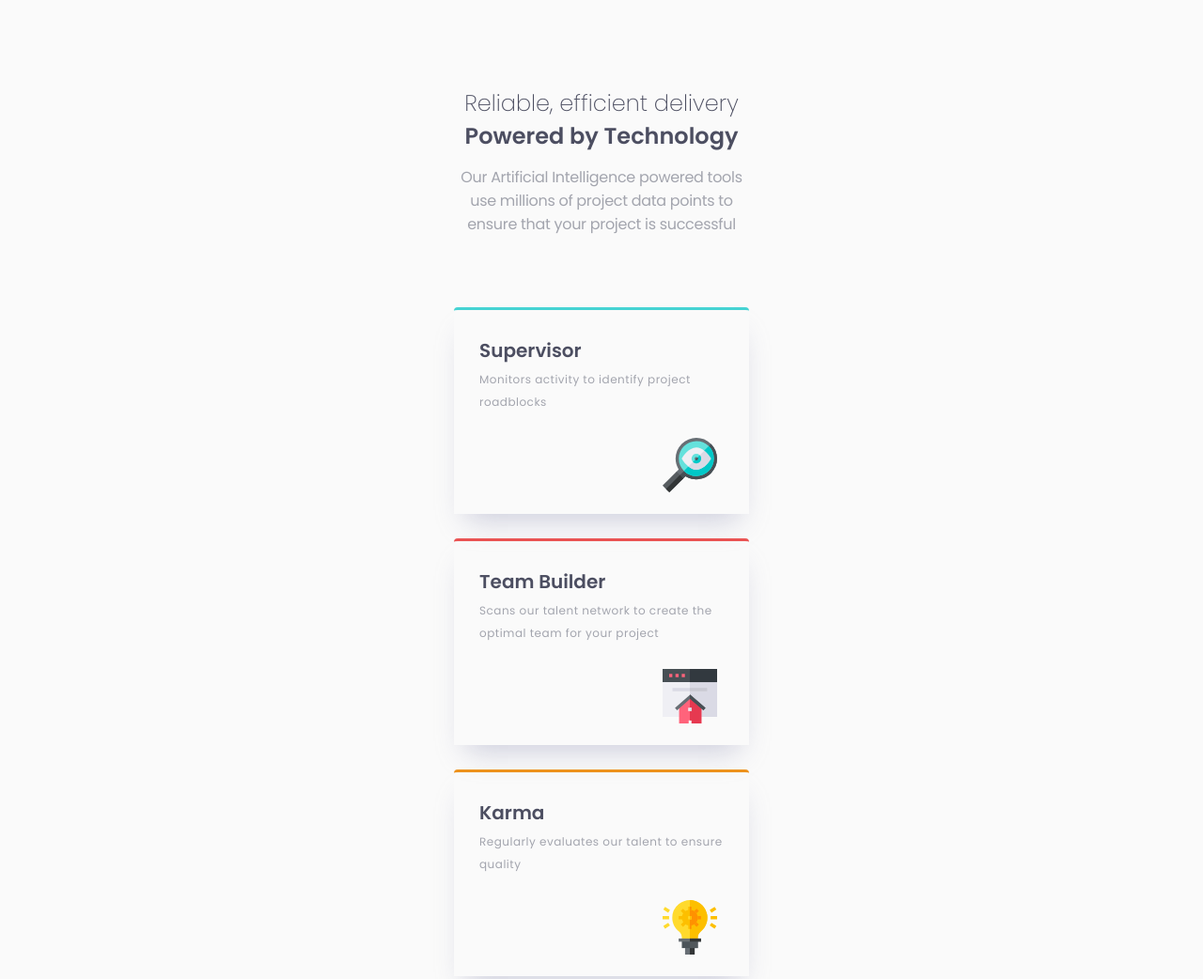
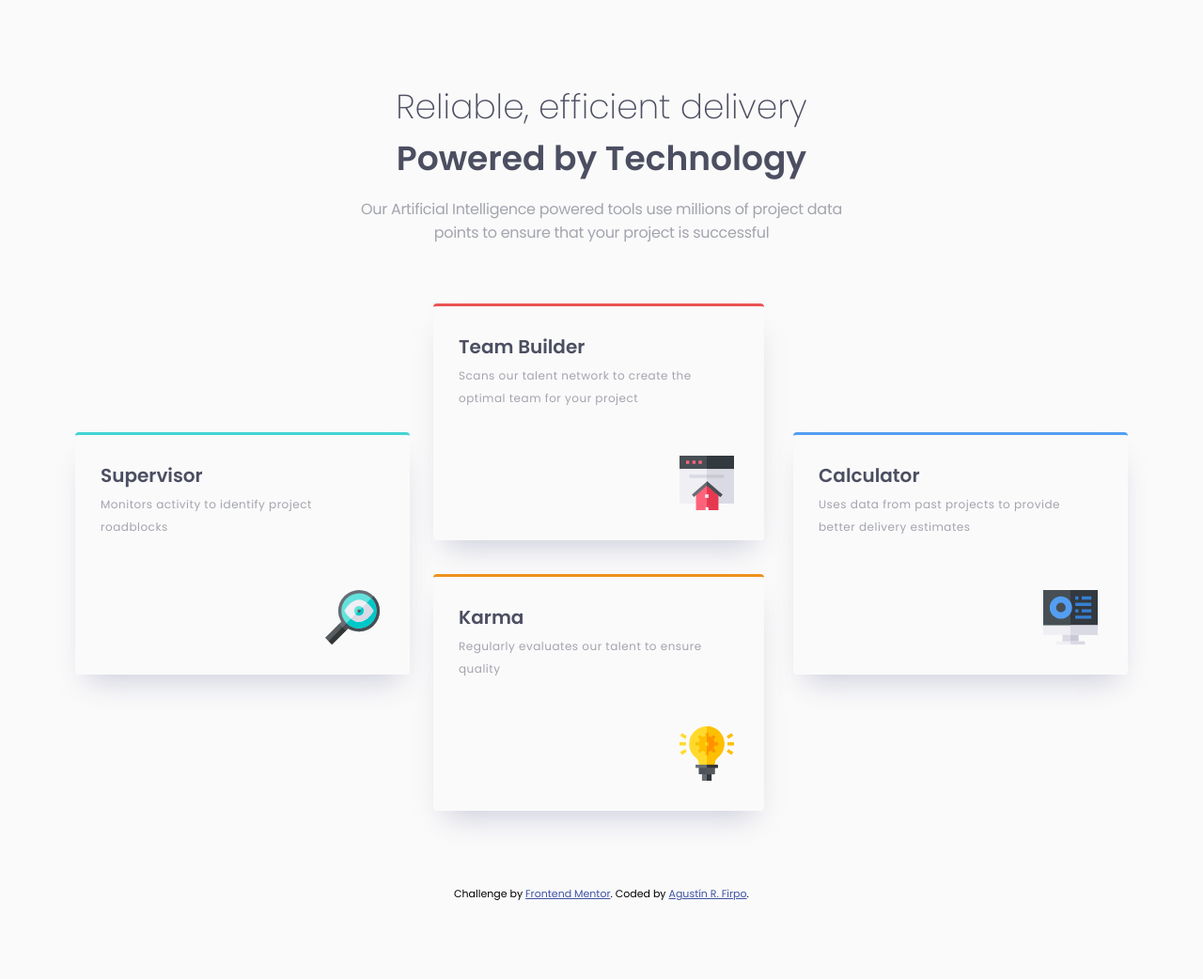
Before and after one commit to Arfirpo/four-card-feature-section-master, a plain HTML site: page index.html in a window 1280 px wide. Shown: the top 1042 px of the page at 94% size. After the commit the page ends 960 px from the top, so only its background shows below. Drawn offline with Linux system fonts and the light colour scheme.

Commit message:
desktop design finished

```diff
--- a/index.html
+++ b/index.html
@@ -26,7 +26,7 @@
     <section class="main__cards-container">
       <div class="main__cards-container__card card-cyan-left">
         <h2 class="main__cards-container__card-title">Supervisor</h2>
-        <p class="main__cards-container__card-text">Monitors activity to identify project roadblocks</p>
+        <p class="main__cards-container__card-text" id="cyan-text">Monitors activity to identify project roadblocks</p>
         <img class="card-icon" src="./src/images/icon-supervisor.svg" alt="logo-supervisor" >
       </div>
       <div class="main__cards-container__card card-red-top">
@@ -42,7 +42,7 @@
       </div>
       <div class="main__cards-container__card card-blue-right">
         <h2 class="main__cards-container__card-title">Calculator</h2>
-        <p class="main__cards-container__card-text">Uses data from past projects to provide better delivery estimates</p>
+        <p class="main__cards-container__card-text"  id="blue-text">Uses data from past projects to provide better delivery estimates</p>
         <img class="card-icon" src="./src/images/icon-calculator.svg" alt="logo-calculator" >
       </div>
     </section>
--- a/src/style.css
+++ b/src/style.css
@@ -53,7 +53,7 @@ body {
     margin: 0 auto;
     text-align: left;
     padding: 28px 27px 30px;
-    border-radius: 4px 4px 0 0;
+    border-radius: 4px;
     margin-bottom: 26px;
     box-shadow: 1px 18px 29px -12px rgba(146,149,181,0.45);
     position: relative;
@@ -99,3 +99,72 @@ body {
 .attribution a {
     color: hsl(228, 45%, 44%);
 }
+
+
+@media (min-width:78.125rem) {
+    .header-container {
+        width: 513px;
+        height: 175px;
+        margin: 86px auto 62px
+    }
+    .header__title-text {
+        font-size: 36px;
+    }
+    .main__cards-container {
+        width: 1120px;
+        height: 540px;
+        margin: 0 auto 77px;
+        position: relative;
+    }
+    .main__cards-container__card{
+    width: 356px;
+    height: 258px;
+    margin: 0;
+    }
+    .card-cyan-left {
+        position: absolute;
+        top: 137px;
+        left: 0;
+    }
+    #cyan-text {
+        width: 228px;
+    }
+    #blue-text {
+        width: 258px;
+    }
+    .card-red-top {
+        width: 352px;
+        height: 252px;
+        position: absolute;
+        top: 0;
+        left: 381px;
+    }
+    .card-orange-bottom {
+        width: 352px;
+        height: 252px;
+        position: absolute;
+        bottom: 0;
+        left: 381px;
+    }
+
+    .card-blue-right {
+        position: absolute;
+        top: 137px;
+        right: 0;
+    }
+    .card-icon {
+        position: absolute;
+        width: 58px;
+        height: 58px;
+        right: 32px;
+        bottom: 32px;
+        left: unset;
+        top: unset;
+    }
+
+
+
+
+
+
+}
```
